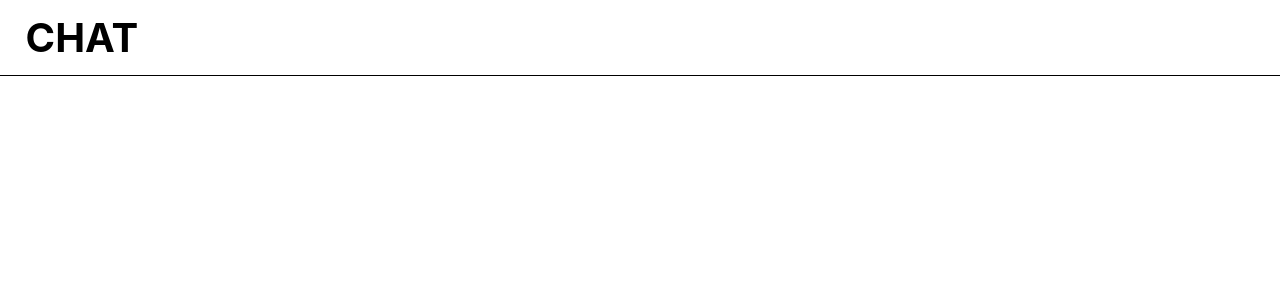
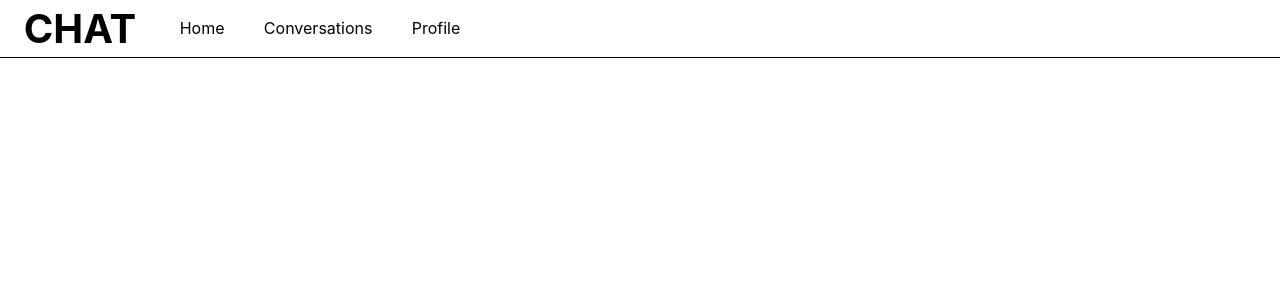
Before and after one commit to GitHub23211/Simple-Chatroom, a React (Create React App) app: page / in a window 1280 px wide. Shown: the top 300 px of the page. Built offline with nearby package versions, Linux system fonts and the light colour scheme.

Commit message:
Hard coded nav-bar into html doc. Positioned mock links and logo

```diff
--- a/public/index.html
+++ b/public/index.html
@@ -27,17 +27,15 @@
     <title>React App</title>
   </head>
   <body>
-    <noscript>You need to enable JavaScript to run this app.</noscript>
+    <header class='page-header'>
+      <div id="logo">CHAT</div>
+      <div class="nav-menu">
+        <div id="home">Home</div>
+        <div id="convo">Conversations</div>
+        <div id="user">Profile</div>
+      </div>
+    </header>
+
     <div id="root"></div>
-    <!--
-      This HTML file is a template.
-      If you open it directly in the browser, you will see an empty page.
-
-      You can add webfonts, meta tags, or analytics to this file.
-      The build step will place the bundled scripts into the <body> tag.
-
-      To begin the development, run `npm start` or `yarn start`.
-      To create a production bundle, use `npm run build` or `yarn build`.
-    -->
   </body>
 </html>
--- a/src/App.js
+++ b/src/App.js
@@ -3,7 +3,6 @@ import {View} from './view.js'
 function App() {
   return (
     <>
-    <View.Header/>
     </>
   );
 }
--- a/src/index.css
+++ b/src/index.css
@@ -14,11 +14,39 @@ code {
 
 .page-header {
   border-bottom: solid 1px;
+  display: grid;
+  grid-template-columns: 1fr 2fr 5fr;
+  padding: 0.3% 0% 0.3% 0%;
 }
 
 .page-header #logo {
-  text-align: left;
-  margin: 1% 0% 1% 2%;
+  grid-column: 1;
+  display: inline-block;
+  text-align: center;
   font-size: 250%;
   font-weight: bold;
+  flex-grow: 1;
 }
+
+.nav-menu {
+  grid-column: 2;
+  display: flex;
+  flex-wrap: nowrap;
+  flex-grow: 8;
+  align-items: center;
+}
+
+.nav-menu #home {
+  text-align: center;
+  flex-grow: 1;
+}
+
+.nav-menu #convo {
+  text-align: center;
+  flex-grow: 1;
+}
+
+.nav-menu #user {
+  text-align: center;
+  flex-grow: 1;
+}
--- a/src/view.js
+++ b/src/view.js
@@ -1,12 +1,4 @@
 export {View}
 
 const View = {
-    Header: function() {
-        return(
-            <header class='page-header'>
-                <div id="logo">CHAT</div>
-            </header>
-        )
-    }
-
 }
```
